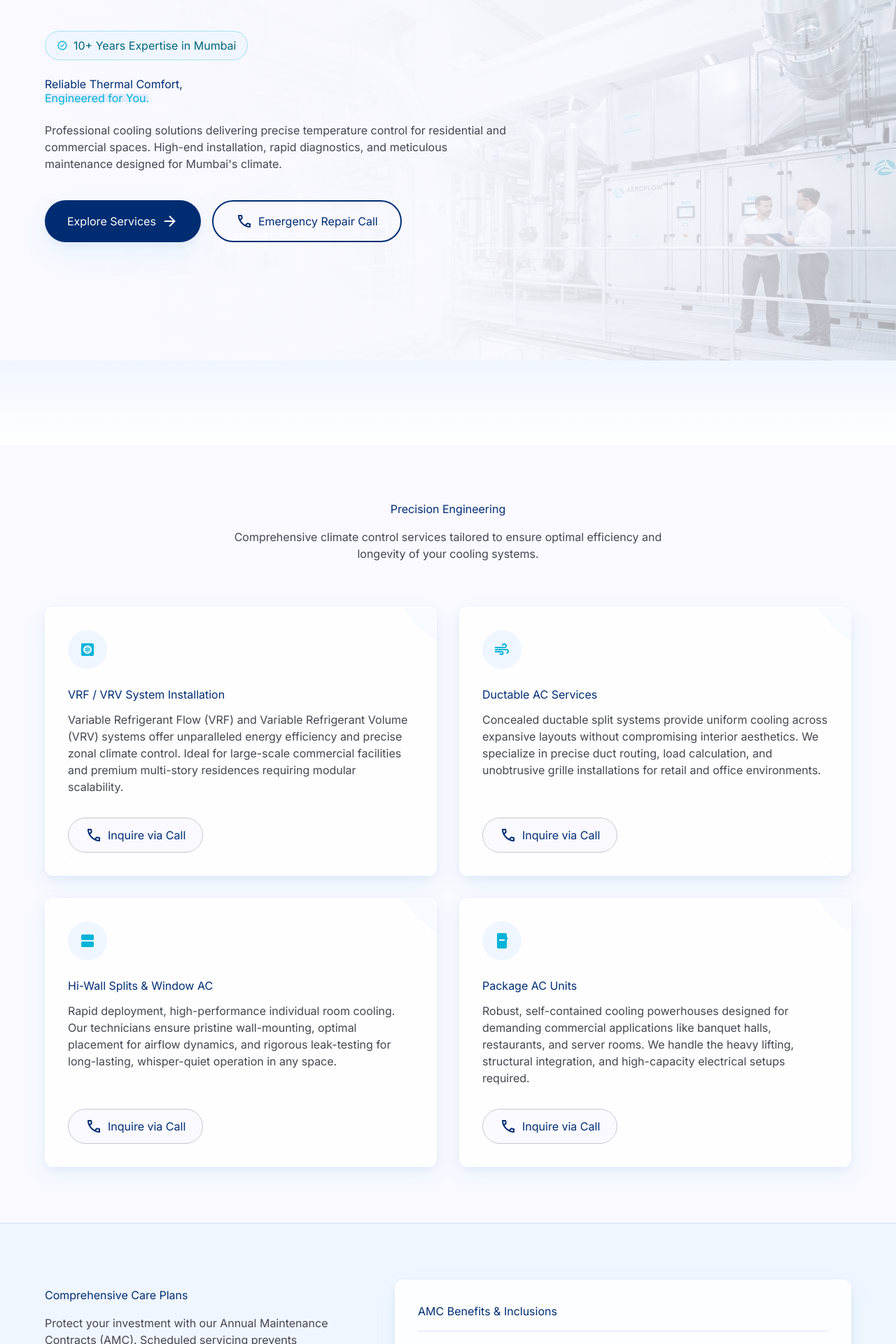
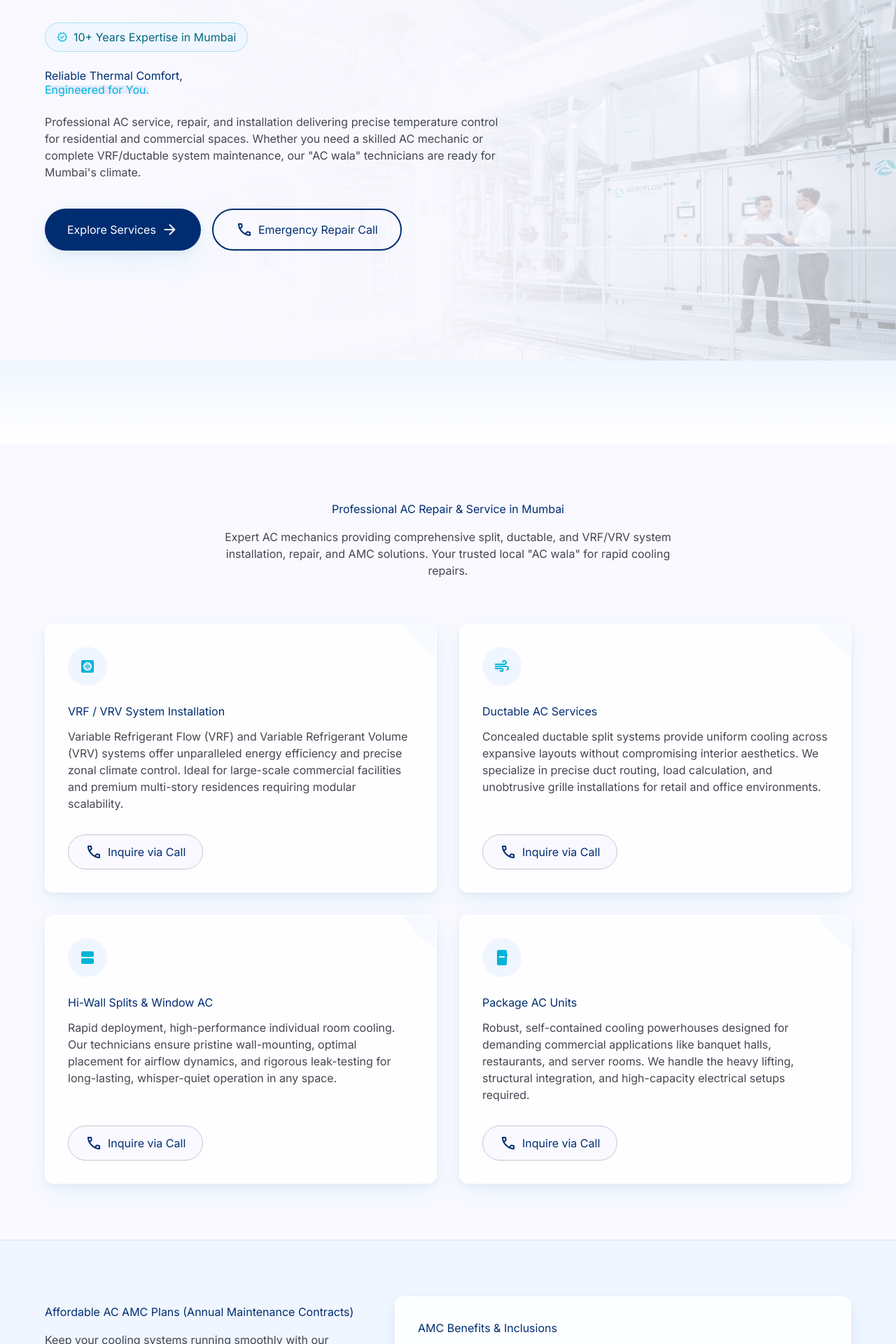
Before and after one commit to zaidtopsoluation/hind, a Next.js app: page / in a window 1280 px wide. Shown: the part 221-2141 px from the top of the page at 70% size. Built offline with nearby package versions, Linux system fonts and the light colour scheme.

Commit message:
seo: optimize copy and metadata for local Mumbai AC keywords

```diff
--- a/app/layout.tsx
+++ b/app/layout.tsx
@@ -12,17 +12,25 @@ const inter = Inter({
 
 export const metadata: Metadata = {
   title: {
-    default: 'Hind Cool Service | Premium AC Repair & Installation in Mumbai',
+    default: 'Hind Cool Service | Best AC Repair, Service & AC Mechanic in Mumbai',
     template: '%s | Hind Cool Service'
   },
-  description: 'Hind Cool Service offers expert HVAC solutions, VRF/VRV systems, ductable AC, split AC, and Annual Maintenance Contracts (AMC) across Mumbai, including Andheri East and Saki Naka.',
+  description: 'Looking for a reliable AC wala or AC mechanic in Mumbai? Hind Cool Service offers premium AC repair, AC servicing, VRF/VRV system installation, ductable AC maintenance, and custom AC AMC plans across Mumbai.',
   keywords: [
     'AC Repair Mumbai',
+    'AC Service Mumbai',
+    'AC Mechanic Mumbai',
+    'AC wala Mumbai',
+    'AC AMC Mumbai',
+    'AC Installation Mumbai',
     'VRF Systems Mumbai',
     'Ductable AC Mumbai',
     'Split AC installation',
     'AC servicing Saki Naka',
-    'AC AMC plans Mumbai',
+    'AC maintenance contract',
+    'Ductable AC repair Mumbai',
+    'VRF AC service Mumbai',
+    'Commercial AC service Mumbai',
     'Emergency AC repair Mumbai'
   ],
   authors: [{ name: 'Hind Cool Service' }],
--- a/app/page.tsx
+++ b/app/page.tsx
@@ -149,7 +149,7 @@ export default function Home() {
             </h1>
 
             <p className="font-body-lg text-body-lg text-on-surface-variant max-w-2xl">
-              Professional cooling solutions delivering precise temperature control for residential and commercial spaces. High-end installation, rapid diagnostics, and meticulous maintenance designed for Mumbai's climate.
+              Professional AC service, repair, and installation delivering precise temperature control for residential and commercial spaces. Whether you need a skilled AC mechanic or complete VRF/ductable system maintenance, our "AC wala" technicians are ready for Mumbai's climate.
             </p>
 
             <div className="flex flex-col sm:flex-row gap-4 mt-4">
@@ -180,9 +180,9 @@ export default function Home() {
       {/* Services Grid Section (Incorporated directly onto home page) */}
       <section id="services" className="px-margin-mobile md:px-margin-desktop py-20 max-w-container-max mx-auto">
         <div className="text-center mb-16 max-w-2xl mx-auto">
-          <h2 className="font-headline-lg text-headline-lg text-deep-navy mb-4">Precision Engineering</h2>
+          <h2 className="font-headline-lg text-headline-lg text-deep-navy mb-4">Professional AC Repair &amp; Service in Mumbai</h2>
           <p className="font-body-md text-body-md text-on-surface-variant">
-            Comprehensive climate control services tailored to ensure optimal efficiency and longevity of your cooling systems.
+            Expert AC mechanics providing comprehensive split, ductable, and VRF/VRV system installation, repair, and AMC solutions. Your trusted local "AC wala" for rapid cooling repairs.
           </p>
         </div>
 
@@ -234,9 +234,9 @@ export default function Home() {
         <div className="max-w-container-max mx-auto px-margin-mobile md:px-margin-desktop relative z-10">
           <div className="grid grid-cols-1 lg:grid-cols-12 gap-12 items-center">
             <div className="lg:col-span-5">
-              <h2 className="font-headline-lg text-headline-lg text-deep-navy mb-4">Comprehensive Care Plans</h2>
+              <h2 className="font-headline-lg text-headline-lg text-deep-navy mb-4">Affordable AC AMC Plans (Annual Maintenance Contracts)</h2>
               <p className="font-body-lg text-body-lg text-on-surface-variant mb-8">
-                Protect your investment with our Annual Maintenance Contracts (AMC). Scheduled servicing prevents unexpected breakdowns, maintains peak air quality, and significantly extends the lifespan of your cooling infrastructure.
+                Keep your cooling systems running smoothly with our custom AC AMC plans in Mumbai. From regular split AC servicing to commercial ductable and VRF/VRV maintenance, our expert AC mechanics prevent breakdown emergencies and extend system lifespan.
               </p>
               <a
                 href="tel:+917408381814"
```
